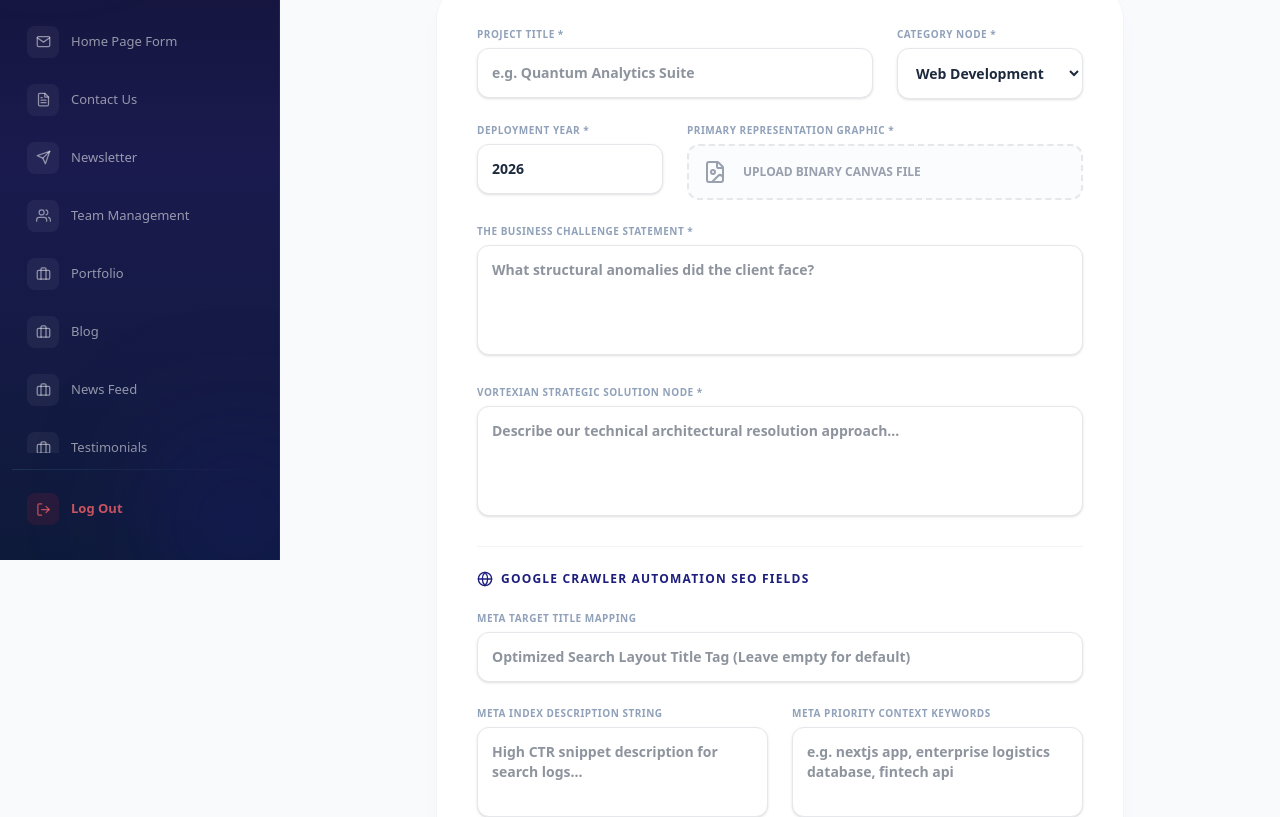
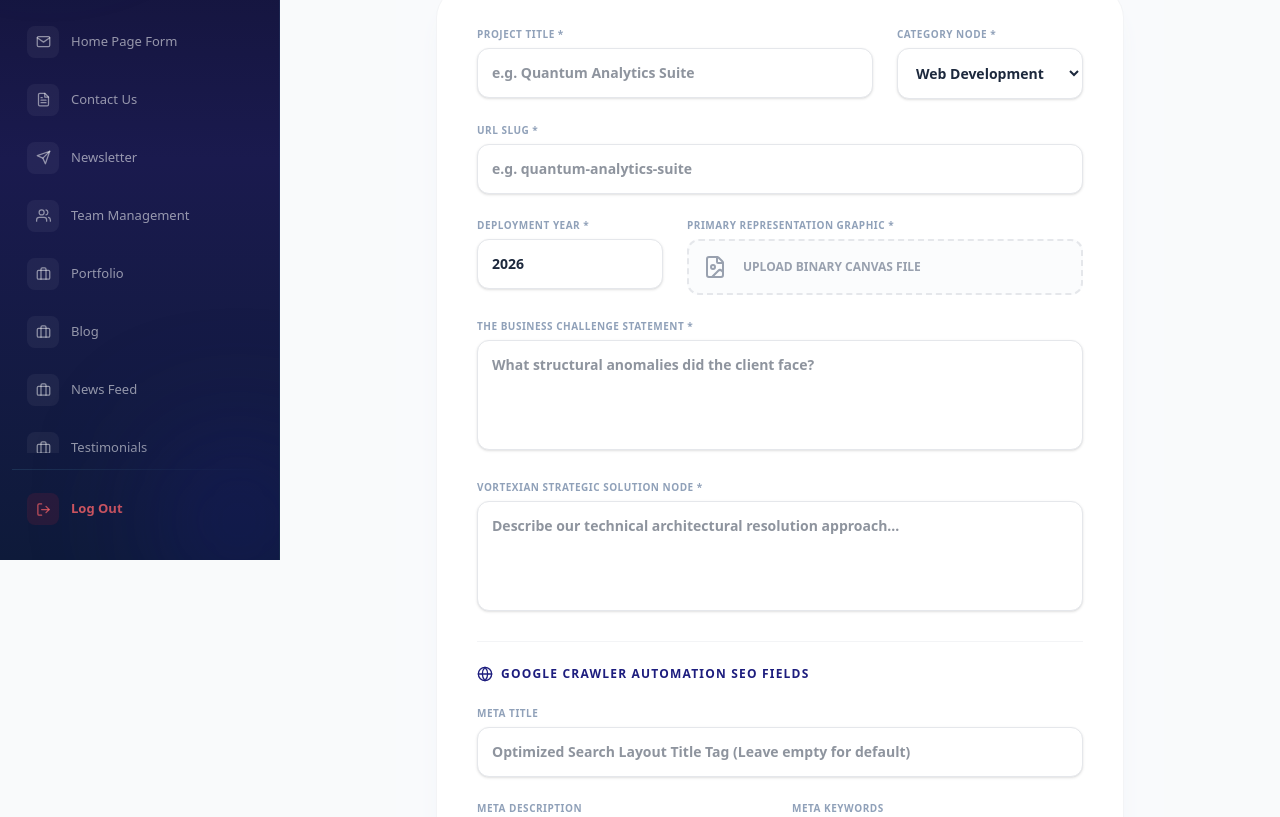
Before and after one commit to MetaItServicesCo/vortexian, a Next.js app: page /dashboard/portfolio/create in a window 1280 px wide. Shown: the part 240-1057 px from the top of the page. Built offline with nearby package versions, Linux system fonts and the light colour scheme.

Commit message:
remaining changes complete

```diff
--- a/src/app/(admin)/dashboard/blog/create/page.js
+++ b/src/app/(admin)/dashboard/blog/create/page.js
@@ -182,7 +182,7 @@ export default function AddBlog() {
             reader.onload = () => {
                 const range = editor.getSelection(true);
                 const altText =
-                    window.prompt("Image k liye ALT text likhein (SEO k liye zaroori hai):", "") || "";
+                    window.prompt("add ALT text:", "") || "";
 
                 editor.insertEmbed(range.index, "image", reader.result);
 
@@ -210,7 +210,7 @@ export default function AddBlog() {
             if (e.target.tagName === "IMG") {
                 const currentAlt = e.target.getAttribute("alt") || "";
                 const newAlt = window.prompt(
-                    "Is image ka ALT text update karein:",
+                    "add ALT text:",
                     currentAlt
                 );
                 if (newAlt !== null) {
@@ -499,8 +499,7 @@ export default function AddBlog() {
                                                 updateFaqItem(index, "question", e.target.value)
                                             }
                                             className="w-full border rounded p-2"
-                                            placeholder="e.g. Aapki service kya hai?"
-                                        />
+                                            placeholder="e.g. What service are you looking for?" />
                                     </div>
 
                                     <div>
--- a/src/app/(admin)/dashboard/career/page.js
+++ b/src/app/(admin)/dashboard/career/page.js
@@ -27,7 +27,7 @@ export default function CareerApplicationsList() {
             const data = await res.json();
             setApplications(data);
         } catch (err) {
-            setError("Applications load nahi ho saki. Dobara try karein.");
+            setError("Applications can not be loaded.");
         } finally {
             setLoading(false);
         }
--- a/src/app/(admin)/dashboard/portfolio/create/page.js
+++ b/src/app/(admin)/dashboard/portfolio/create/page.js
@@ -10,9 +10,9 @@ export default function CreatePortfolioAssetForm() {
     const [loading, setLoading] = useState(false);
     const [fileObj, setFileObj] = useState(null);
 
-    // ✅ CHANGED: field names API ke mutabiq
     const [form, setForm] = useState({
         project_title: "",
+        slug: "",
         category_node: "Web Development",
         deployment_year: new Date().getFullYear().toString(),
         business_challenge: "",
@@ -24,10 +24,9 @@ export default function CreatePortfolioAssetForm() {
 
     const dispatchSubmission = async (e) => {
         e.preventDefault();
-            const token = localStorage.getItem("token");
+        const token = localStorage.getItem("token");
 
-        // ✅ CHANGED: validation mein naye field names
-        if (!form.project_title || !form.business_challenge || !form.solution_node || !fileObj) {
+        if (!form.project_title || !form.slug || !form.business_challenge || !form.solution_node || !fileObj) {
             toast.error("Please deploy all baseline mandatory metrics!");
             return;
         }
@@ -35,10 +34,9 @@ export default function CreatePortfolioAssetForm() {
         setLoading(true);
         const bundle = new FormData();
         Object.keys(form).forEach(key => bundle.append(key, form[key]));
-        bundle.append("image_file", fileObj); // ✅ CHANGED: mainImage → image_file
+        bundle.append("image_file", fileObj);
 
         try {
-            // ✅ CHANGED: URL /api/portfolio/create
             const res = await fetch(
                 "/api/portfolio/create",
                 {
@@ -82,12 +80,10 @@ export default function CreatePortfolioAssetForm() {
                 <div className="grid grid-cols-1 md:grid-cols-3 gap-6">
                     <div className="md:col-span-2">
                         <label className={labelStyles}>Project Title *</label>
-                        {/* ✅ CHANGED */}
                         <input type="text" className={inputStyles} placeholder="e.g. Quantum Analytics Suite" required onChange={e => setForm({ ...form, project_title: e.target.value })} />
                     </div>
                     <div>
                         <label className={labelStyles}>Category Node *</label>
-                        {/* ✅ CHANGED */}
                         <select className={inputStyles} onChange={e => setForm({ ...form, category_node: e.target.value })}>
                             <option value="Web Development">Web Development</option>
                             <option value="Graphic Design">Graphic Design</option>
@@ -97,10 +93,21 @@ export default function CreatePortfolioAssetForm() {
                     </div>
                 </div>
 
+                <div>
+                    <label className={labelStyles}>URL Slug *</label>
+                    <input
+                        type="text"
+                        value={form.slug}
+                        className={inputStyles}
+                        placeholder="e.g. quantum-analytics-suite"
+                        required
+                        onChange={e => setForm({ ...form, slug: e.target.value })}
+                    />
+                </div>
+
                 <div className="grid grid-cols-1 md:grid-cols-3 gap-6">
                     <div className="md:col-span-1">
                         <label className={labelStyles}>Deployment Year *</label>
-                        {/* ✅ CHANGED */}
                         <input type="number" value={form.deployment_year} className={inputStyles} required onChange={e => setForm({ ...form, deployment_year: e.target.value })} />
                     </div>
                     <div className="md:col-span-2">
@@ -115,13 +122,11 @@ export default function CreatePortfolioAssetForm() {
 
                 <div>
                     <label className={labelStyles}>The Business Challenge Statement *</label>
-                    {/* ✅ CHANGED */}
                     <textarea rows="4" className={`${inputStyles} resize-none`} placeholder="What structural anomalies did the client face?" required onChange={e => setForm({ ...form, business_challenge: e.target.value })}></textarea>
                 </div>
 
                 <div>
                     <label className={labelStyles}>Vortexian Strategic Solution Node *</label>
-                    {/* ✅ CHANGED */}
                     <textarea rows="4" className={`${inputStyles} resize-none`} placeholder="Describe our technical architectural resolution approach..." required onChange={e => setForm({ ...form, solution_node: e.target.value })}></textarea>
                 </div>
 
@@ -131,20 +136,17 @@ export default function CreatePortfolioAssetForm() {
                     </div>
 
                     <div>
-                        <label className={labelStyles}>Meta Target Title Mapping</label>
-                        {/* ✅ CHANGED */}
+                        <label className={labelStyles}>Meta  Title </label>
                         <input type="text" className={inputStyles} placeholder="Optimized Search Layout Title Tag (Leave empty for default)" onChange={e => setForm({ ...form, meta_title: e.target.value })} />
                     </div>
 
                     <div className="grid grid-cols-1 md:grid-cols-2 gap-6">
                         <div>
-                            <label className={labelStyles}>Meta Index Description String</label>
-                            {/* ✅ CHANGED */}
+                            <label className={labelStyles}>Meta  Description </label>
                             <textarea rows="3" className={`${inputStyles} resize-none`} placeholder="High CTR snippet description for search logs..." onChange={e => setForm({ ...form, meta_description: e.target.value })}></textarea>
                         </div>
                         <div>
-                            <label className={labelStyles}>Meta Priority Context Keywords</label>
-                            {/* ✅ CHANGED */}
+                            <label className={labelStyles}>Meta  Keywords</label>
                             <textarea rows="3" className={`${inputStyles} resize-none`} placeholder="e.g. nextjs app, enterprise logistics database, fintech api" onChange={e => setForm({ ...form, meta_keywords: e.target.value })}></textarea>
                         </div>
                     </div>
```
